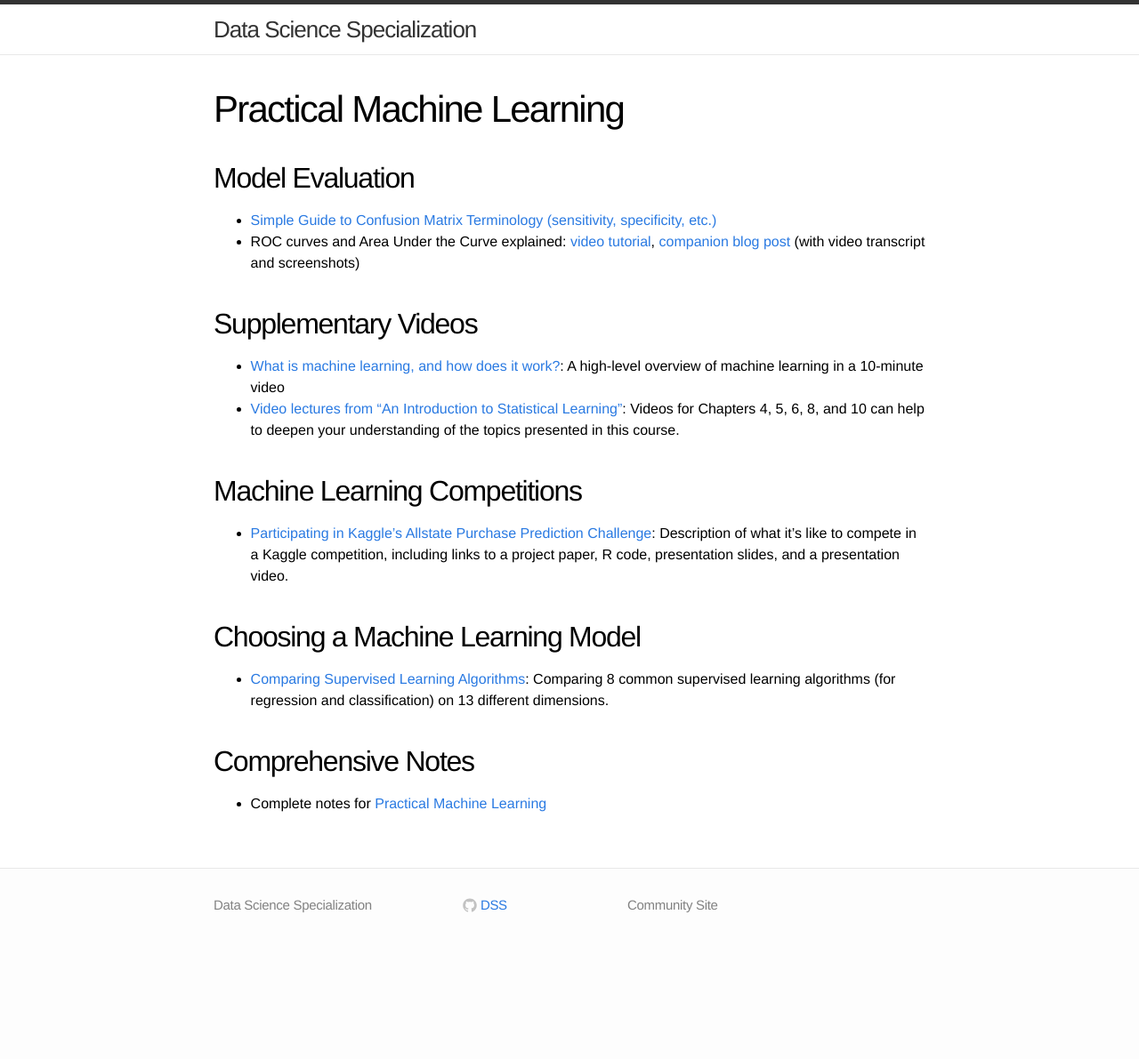
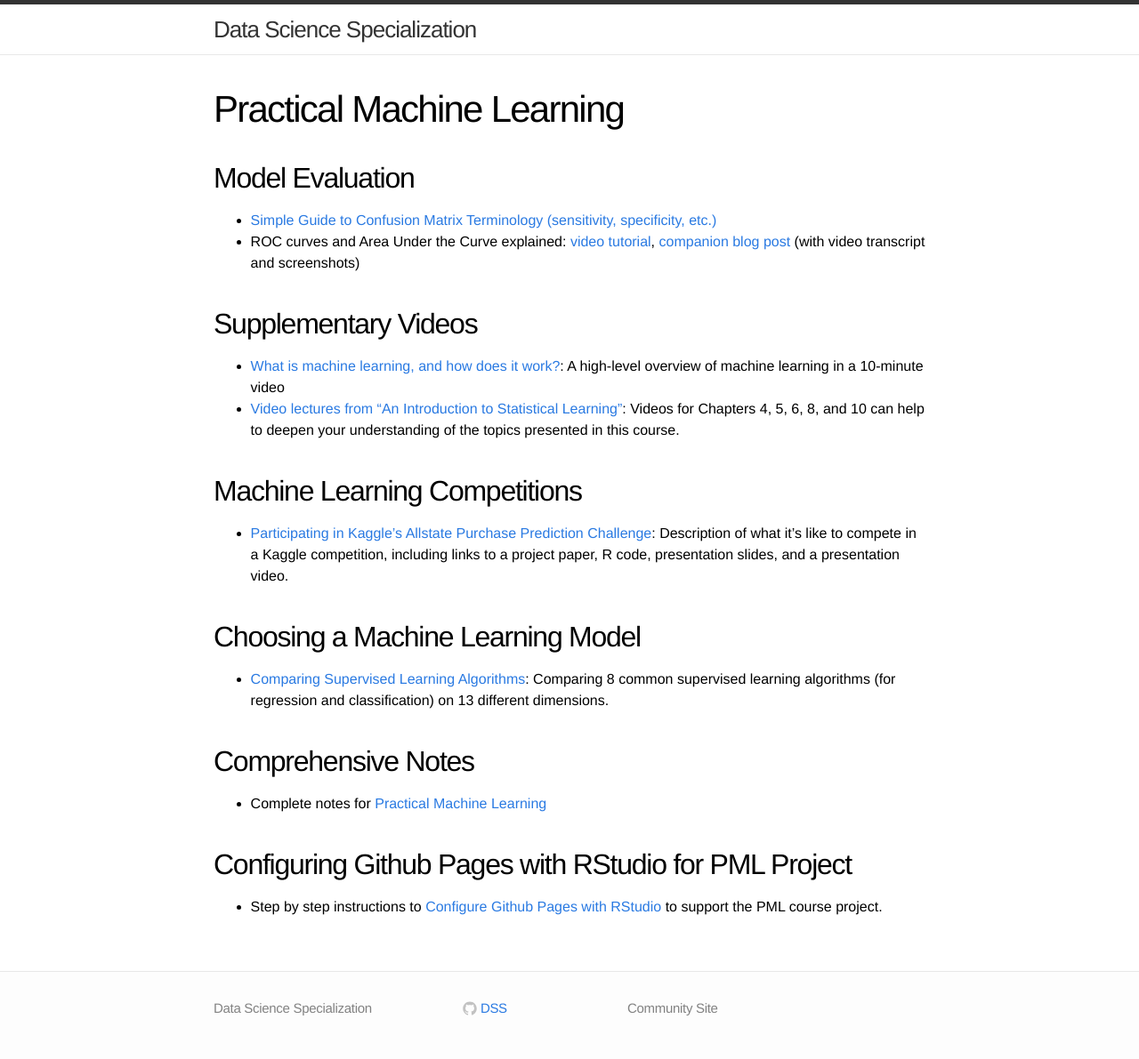
Before and after one commit to DataScienceSpecialization/DataScienceSpecialization.github.io, a Jekyll site: the page built from pml.md, in a window 1280 px wide. Shown: the whole page at 89% size. Built offline with Jekyll 4.4.1, drawn with Linux system fonts in a browser that asks for light colours; before the commit the page ends 1075 px from its top, so only the background shows below that.

Commit message:
Added an article containing step by step instructions for using Github Pages with RStudio for the PML project.

```diff
--- a/pml.md
+++ b/pml.md
@@ -25,3 +25,7 @@ permalink: /pml/
 ## Comprehensive Notes
 
 - Complete notes for [Practical Machine Learning](http://sux13.github.io/DataScienceSpCourseNotes/)
+
+## Configuring Github Pages with RStudio for PML Project
+
+- Step by step instructions to [Configure Github Pages with RStudio](https://github.com/lgreski/datasciencectacontent/blob/master/markdown/pml-ghPagesSetup.md) to support the PML course project.
```
